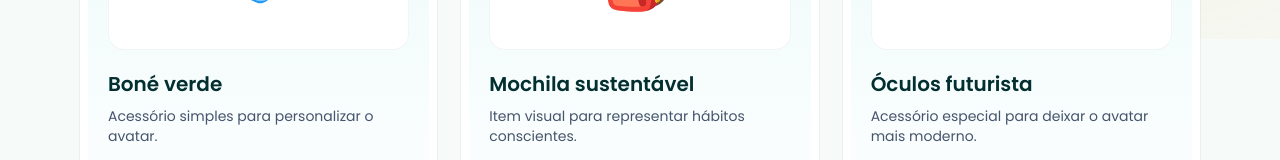
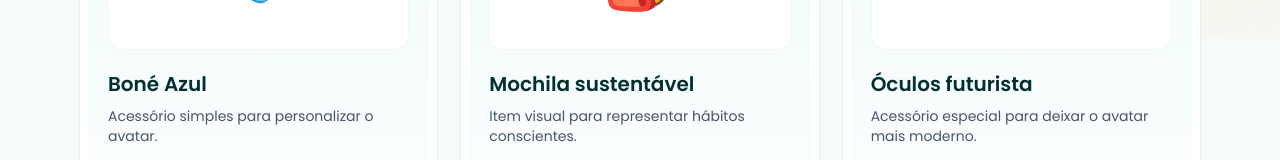
Before and after one commit to henriquemunizz/GAIA-React, a React (Vite) app: page /loja in a window 1280 px wide. Shown: the part 761-921 px from the top of the page. Built offline with nearby package versions, Linux system fonts and the light colour scheme.

Commit message:
content: atualiza nomes dos acessórios

```diff
--- a/src/data/accessories.ts
+++ b/src/data/accessories.ts
@@ -3,7 +3,7 @@ import type { Accessory } from '../types/accessory'
 export const accessories: Accessory[] = [
   {
     id: 1,
-    name: 'Boné verde',
+    name: 'Boné Azul',
     description: 'Acessório simples para personalizar o avatar.',
     price: 80,
     icon: '🧢',
```
